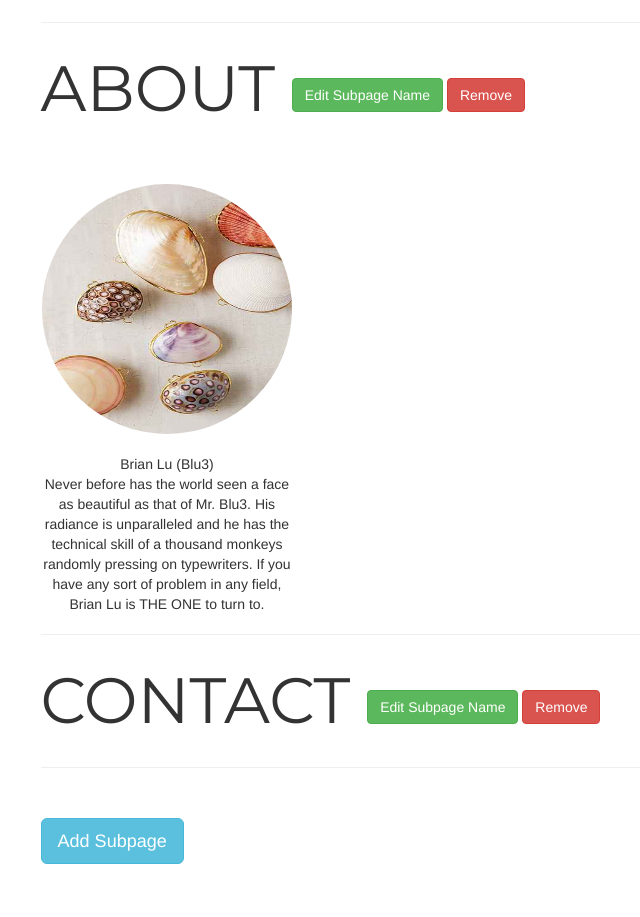
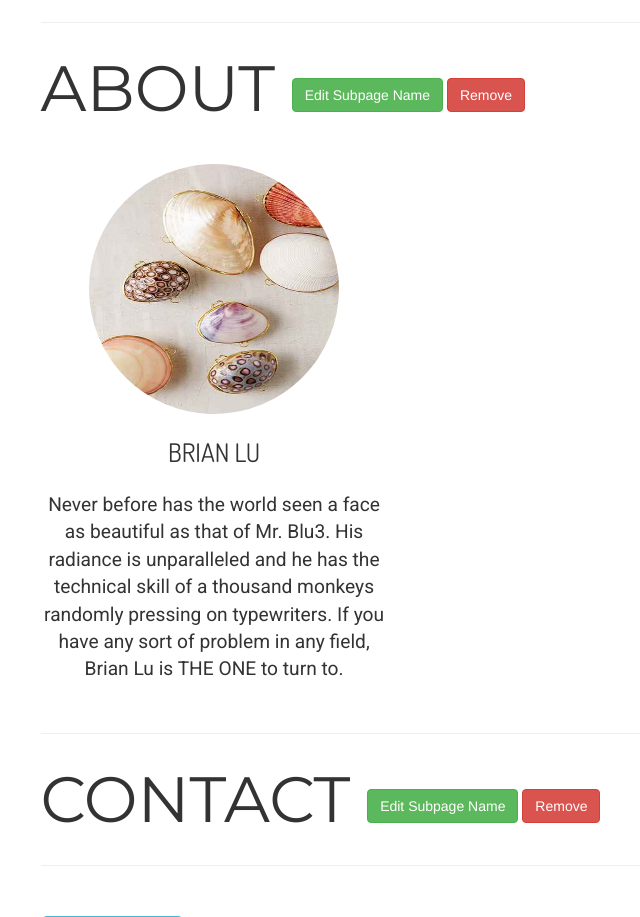
Before and after one commit to maxbert/reimagined-potato, a Flask app: template templates/template1/template1.html in a window 1280 px wide. Shown: the part 1918-2835 px from the top of the page, without its empty margins (49-689 px from the left). Run offline with Flask 2, Linux system fonts and the light colour scheme; the template is opened without the code that fills it, so the values that code supplies are empty; some libraries are stand-ins or nearby versions.

Commit message:
max made a typo

```diff
--- a/static/template1.css
+++ b/static/template1.css
@@ -23,7 +23,7 @@ li:hover {
     border-bottom: 1px solid #333;
 }
 
-p {
+#description {
     font-family: 'Vollkorn', serif;
     font-size: 3vw;
     margin-bottom: 7%;
@@ -53,6 +53,11 @@ p {
 
 .tile:hover .imgDescription{
     opacity: 1;
+}
+
+#imgDescription {
+    font-family: 'Vollkorn';
+    font-size: 2vw;
 }
 
 .tile img {
@@ -98,3 +103,13 @@ p {
     font-size: 5vw;
     display: inline;
 }
+
+.pName {
+    font-family: 'Dosis';
+    font-size: 2vw;
+}
+
+.pDescription {
+    font-family: 'Roboto';
+    font-size: 1.5vw;
+}
--- a/templates/template1/template1.html
+++ b/templates/template1/template1.html
@@ -12,7 +12,7 @@
     <link rel="stylesheet" href="/static/bootstrap/css/bootstrap.min.css">
     <link rel="stylesheet" href="/static/template1.css">
 
-    <link href="https://fonts.googleapis.com/css?family=Montserrat|Vollkorn" rel="stylesheet">
+    <link href="https://fonts.googleapis.com/css?family=Montserrat|Vollkorn|Roboto|Dosis" rel="stylesheet">
 
     <script type="text/javascript" src="https://code.jquery.com/jquery-3.1.1.js"></script>
 
@@ -155,22 +155,23 @@
       <div class="sptitle">ABOUT </div>
       <button style="margin-top: -2.5rem;" type="button" class="btn btn-success">Edit Subpage Name</button>
       <button style="margin-top: -2.5rem;" type="button" class="btn btn-danger">Remove</button>
-      <div class="spacer" style="margin-top: 5rem;"></div>
+      <div class="spacer" style="margin-top: 3rem;"></div>
 
       <div class="row">
-	<div class="col-md-3">
+	<div class="col-md-4">
 	  <center>
 	  <img id="pImg1" class="img-circle" src="/static/images/image8.jpeg" alt="Place image here." height="250" width="250">
 	  <br><br>
 	  <div class="pName" id="pName1">
-	    Brian Lu (Blu3)
-	  </div>
+	    BRIAN LU
+	  </div><br>
 	  <div class="pDescription" id="pDescription1">
 	    Never before has the world seen a face as beautiful as that of Mr. Blu3. His radiance is unparalleled and he has the technical skill of a thousand monkeys randomly pressing on typewriters. If you have any sort of problem in any field, Brian Lu is THE ONE to turn to.
 	  </div>
 	  </center>
 	</div>
-
+      </div>
+      <div class="spacer" style="margin-top: 5rem;"></div>
     </div>
     <hr>
 
```
